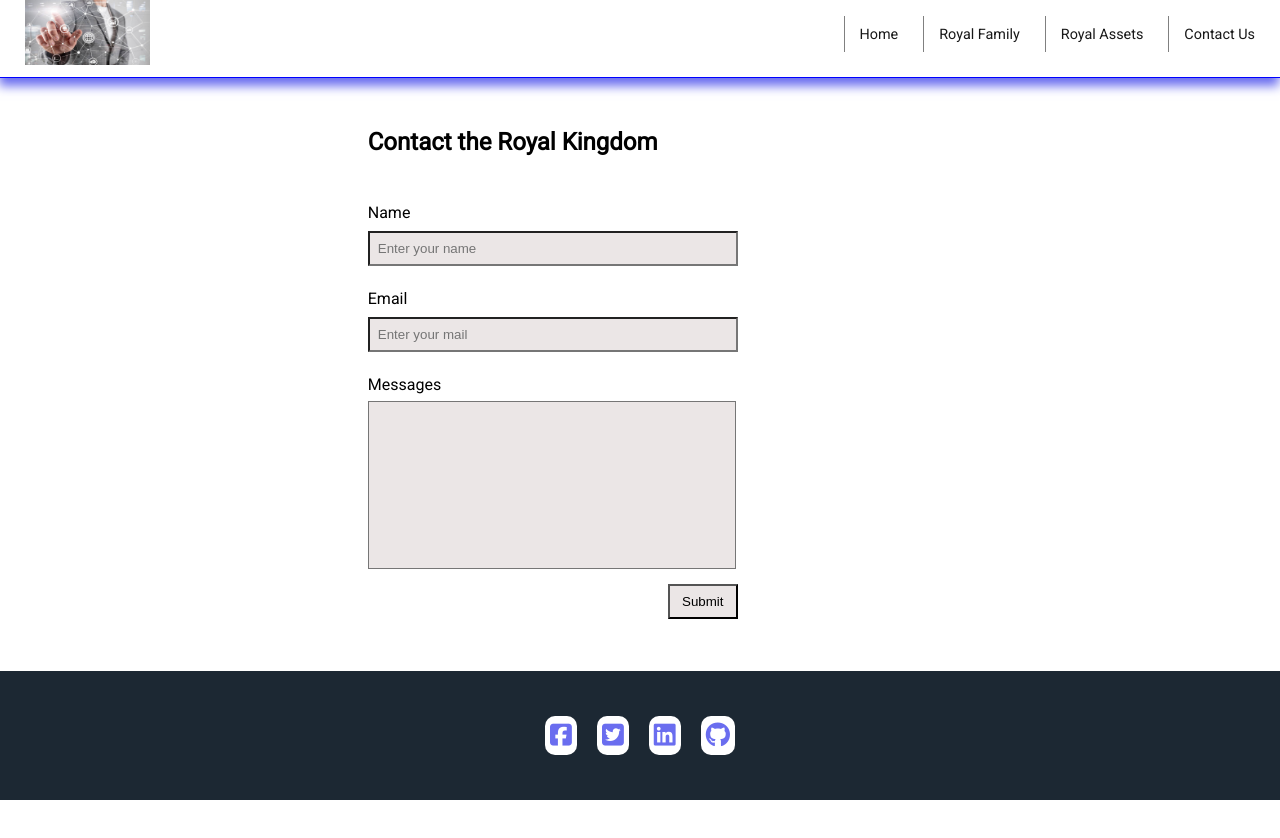
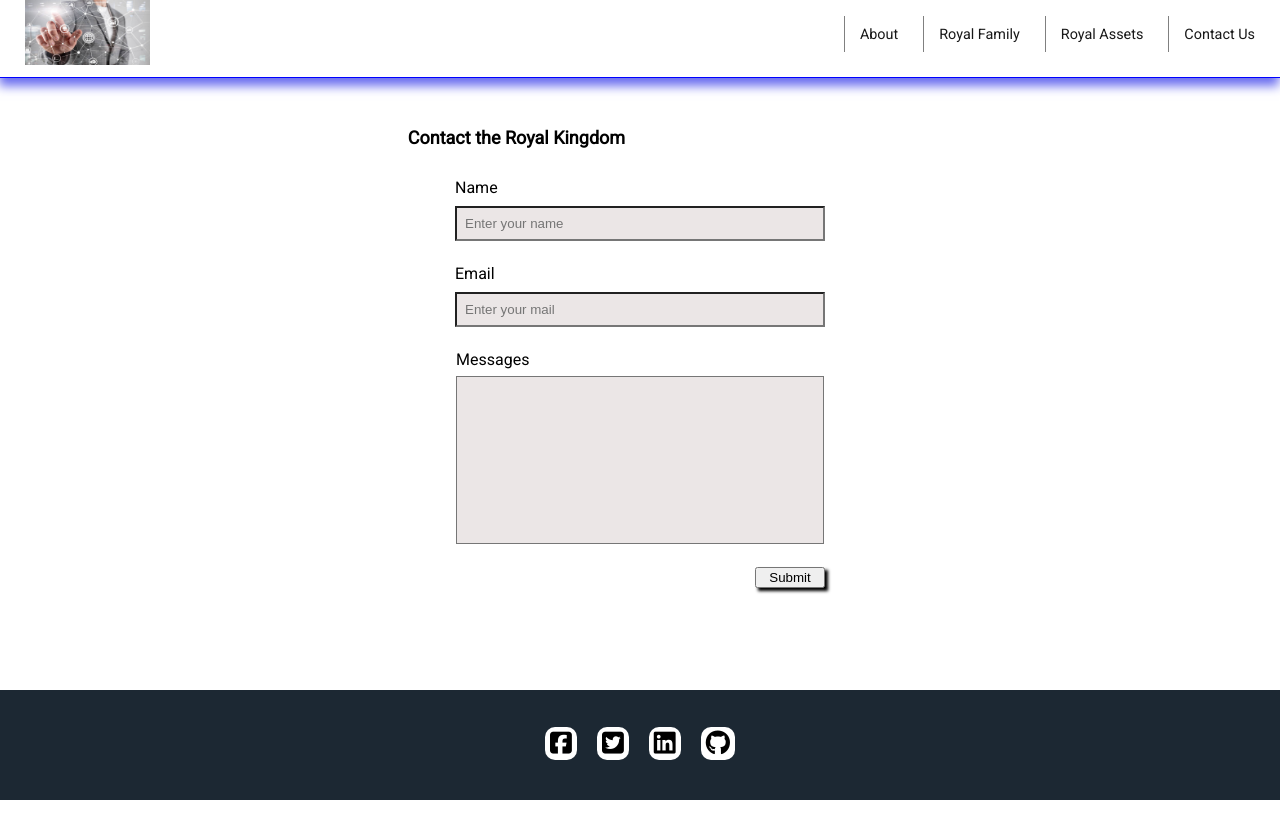
Before and after one commit to jeanlamarre16/wild-code-school, a plain HTML site: page pages/contact.html in a window 1280 px wide. Drawn offline with Linux system fonts and the light colour scheme.

Commit message:
commit travail

```diff
--- a/pages/contact.html
+++ b/pages/contact.html
@@ -15,7 +15,7 @@
             <nav>
                 <ul>
                     <li class="menu-item">
-                        <a href="../index.html">Home</a>
+                        <a href="../index.html">About</a>
                     </li>
                     <li class="menu-item">
                         <a href="royal-family.html">Royal Family</a>
@@ -32,24 +32,22 @@
 
         <section id="corps-de-page">
             <form action="page-cible.html" method="post" name="formContact">
-                <div class="groupe">
-                    <div class="div-contact">
-                        <h2>Contact the Royal Kingdom</h2>
-                    </div>
-                    <div class="div-contact">
+                <h2 class="titre-formulaire">Contact the Royal Kingdom</h2>
+                <div class="champs-formulaire">
+                    <div class="champ-item">
                         <label for="username">Name </label>
                         <input type="text" name="name" placeholder="Enter your name" id="username" />
                     </div>
-                    <div class="div-contact">
+                    <div class="champ-item">
                         <label for="email">Email </label>
                         <input type="email" id="email" name="email" placeholder="Enter your mail" />
                     </div>
-                    <div class="div-contact">
+                    <div class="champ-item">
                         <label for="message">Messages</label>
                         <textarea name="message" id="message" cols="30" rows="10"></textarea>
                     </div>
-                    <div class="div-contact"">
-                        <input type="submit" id="submit" value="Submit" />
+                    <div>
+                        <input type="submit" id="btn-submit" value="Submit" />
                     </div>
                 </div>
             </form>
--- a/styles/style.css
+++ b/styles/style.css
@@ -1,7 +1,3 @@
-
-/* Ici je crée une feuille de style principale (main-style.css)  permettant de mutualiser les différentes feuilles
-de styles du site permettant ainsi de faciliter la maintenance, la correction et/ou l'évolution de chacune des pages
-du site */
 
 @import url('https://fonts.googleapis.com/css2?family=Roboto&family=Source+Sans+Pro:wght@300&display=swap');
 
@@ -74,10 +70,10 @@ footer {
 
 }
 
-#reseaux-sociaux p {
+#reseaux-sociaux p a {
     background-color: #fff;
     padding : 2px 5px;
-    color : #fff;
+    color : black;
     font-size: 25px;
     border-radius: 10px;
 }
@@ -94,11 +90,11 @@ table, td, th {
 }
 
 #section-tableau h2 {
-    text-align: center;
+    margin-left : 330px;
     font-size: 18px;
 }
 
-table, #section-tableau h2 {
+table {
     margin-left : auto;
     margin-right : auto;
 }
@@ -120,45 +116,50 @@ table {
     background-color: #6A6DEF;
 }
 
-#contact h2 {
-    margin-left: 125px;
-}
-
 form {
     margin : 0 auto;
     width: 45%;
 }
 
-.groupe {
+.champs-formulaire {
     display: flex;
     flex-direction: column;
-    align-items: flex-start;
     row-gap : 15px;
+    align-items: center;
 }
 
-input, textarea {
-    width: 350px;
-    padding : 8px;
-}
-
-.div-contact {
+.champ-item {
     display: flex;
     flex-direction: column;
     row-gap : 1px;
 }
 
-form .div-contact textarea {
+.titre-formulaire {
+    font-size: 18px;
+    padding-left: 40px;
+}
+
+.champ-item textarea {
     resize: none;
     margin-top : -2px;
 }
 
-form .div-contact input, form .div-contact textarea {
+.champ-item input, .champ-item textarea {
     background-color: rgb(235, 230, 230);
+    width: 350px;
+    padding : 8px;
 }
 
-.div-contact #submit {
+#btn-submit {
     margin-left: 300px;
     width: 70px;
+    box-shadow: 3px 3px 3px #000;
+}
+
+#btn-submit:hover {
+    background-color: #6A6DEF;
+    color : #fff;
+    font-weight: bold;
 }
 
 .welcome-image {
@@ -181,7 +182,7 @@ form .div-contact input, form .div-contact textarea {
     background-color: green;
 }
 
-#message-confirm  a {
+#message-confirm a {
     text-decoration: none;
     color : #000;
     font-size: 15px;
@@ -203,6 +204,11 @@ form .div-contact input, form .div-contact textarea {
     text-align: center;
 }
 
+/*
+J'ai laissé ce commentaire sur toute la partie design responsive,
+j'ai pas aller jusqu'au bout car je n'ai pas encore bien cerné ce sujet.
+En attendant je continue mes recherches pour mieux comprendre la mise en oeuvre
+
 @media all and (max-width : 960px) {
     .p-welcome {
         font-size: 0.6em;
@@ -212,7 +218,7 @@ form .div-contact input, form .div-contact textarea {
         margin-top : 50px;
     }
 
-    header #div-logo {
+    #div-logo {
       display: none;
       background-color: red;
     }
@@ -224,12 +230,13 @@ form .div-contact input, form .div-contact textarea {
     }
 
     header nav ul li {
-        margin-right: none;
+        margin-right: 0px;
         border-left : none;
         padding : 0 15px;
     }
-    #corps-de-page #family {
-        align-items: column;
+    #family {
         flex-wrap: wrap;
+        flex-direction: column;
     }
 }
+*/
```
Also changed, not shown: index.html (+1 -1 lines), pages/assets.html (+1 -1 lines), pages/royal-family.html (+1 -1 lines).
